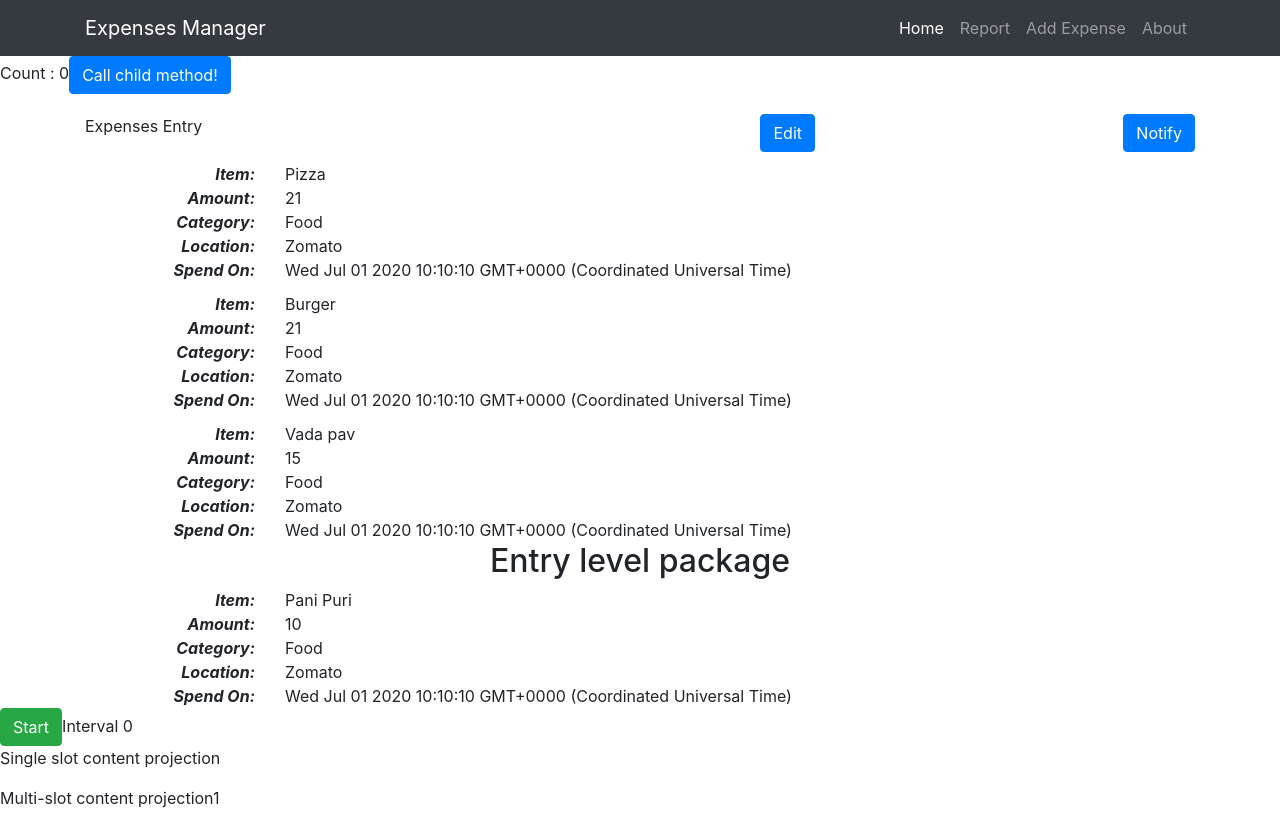
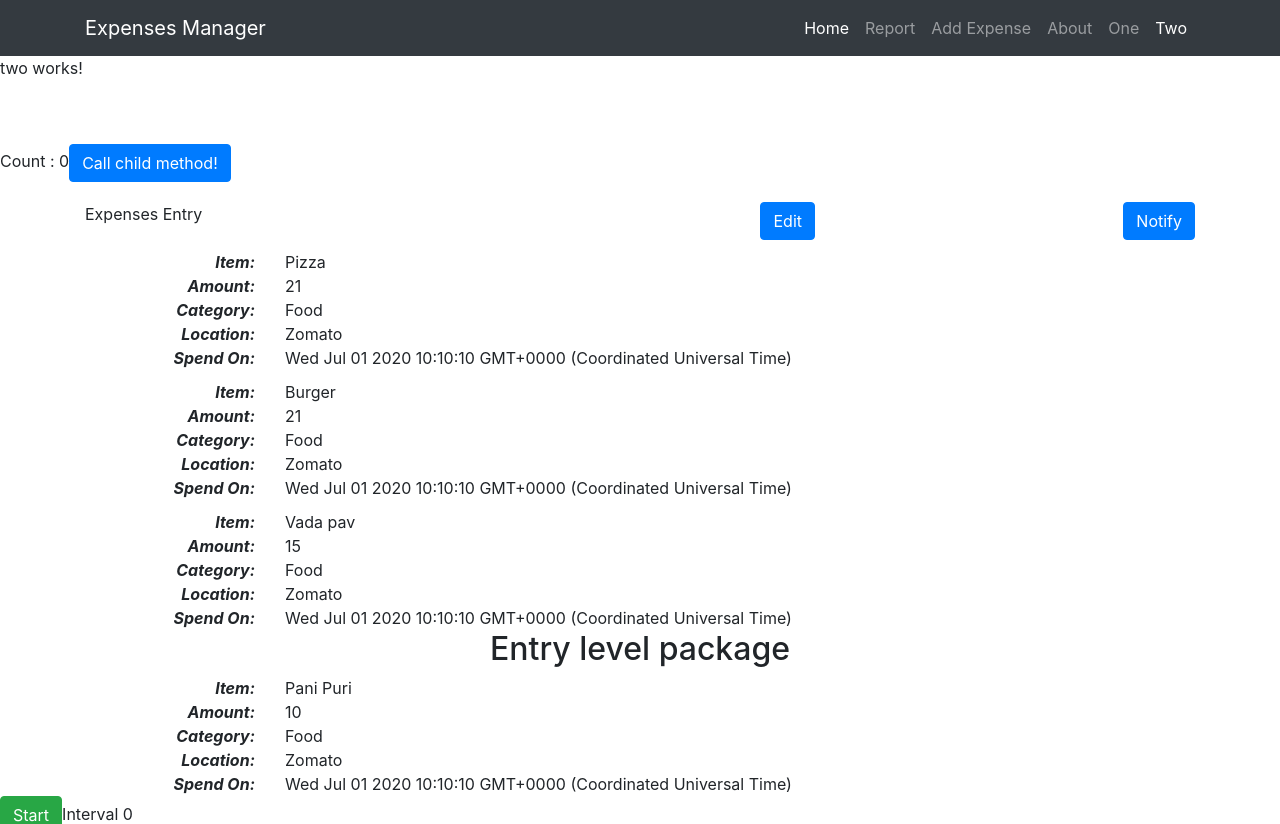
Before and after one commit to girishsalaskar/expenses-manager, an Angular app: page /two in a window 1280 px wide. Shown: the top 824 px of the page. Built offline with nearby package versions, Linux system fonts and the light colour scheme.

Commit message:
Routing example added

```diff
--- a/src/app/app.component.html
+++ b/src/app/app.component.html
@@ -24,10 +24,18 @@
             <li class="nav-item">
                <a class="nav-link" href="#">About</a>
             </li>
+            <li class="nav-item">
+               <a class="nav-link" routerLink="one" routerLinkActive="active">One</a>
+            </li>
+            <li class="nav-item">
+               <a class="nav-link" routerLink="two" routerLinkActive="active">Two</a>
+            </li>
          </ul>
       </div>
    </div>
 </nav>
+<router-outlet></router-outlet>
+<br/><br/>
 <span>Count : {{clickedCount}}</span>
 <button class="btn btn-primary" (click)="cmpExpenseEntry.alertMessage('From parent');">Call child method!</button>
 <app-expense-entry [rootParam]="expenseEntry" (notify)="notifyListener($event);" [entryParam]="entryPack" #cmpExpenseEntry>
--- a/src/app/app.module.ts
+++ b/src/app/app.module.ts
@@ -1,20 +1,31 @@
 import { BrowserModule } from '@angular/platform-browser';
 import {FormsModule, ReactiveFormsModule} from '@angular/forms';
 import { NgModule } from '@angular/core';
+import { RouterModule, Routes } from '@angular/router';
 
 import { AppComponent } from './app.component';
 import { ExpenseEntryComponent } from './expense-entry/expense-entry.component';
 import { TestingChildComponent } from './testing-child/testing-child.component';
 import { SampleProfileFormComponent } from './sample-profile-form/sample-profile-form.component';
+import { OneComponent } from './one/one.component';
+import { TwoComponent } from './two/two.component';
+
+const routs: Routes = [
+  { path:'one',component:OneComponent},
+  { path:'two',component:TwoComponent}
+]
 
 @NgModule({
   declarations: [
     AppComponent,
     ExpenseEntryComponent,
     TestingChildComponent,
-    SampleProfileFormComponent
+    SampleProfileFormComponent,
+    OneComponent,
+    TwoComponent
   ],
   imports: [
+    RouterModule.forRoot(routs),
     BrowserModule,
     FormsModule,
     ReactiveFormsModule
--- /dev/null
+++ b/src/app/one/one.component.html
@@ -0,0 +1 @@
+<p>one works!</p>
--- /dev/null
+++ b/src/app/one/one.component.ts
@@ -0,0 +1,15 @@
+import { Component, OnInit } from '@angular/core';
+
+@Component({
+  selector: 'app-one',
+  templateUrl: './one.component.html',
+  styleUrls: ['./one.component.css']
+})
+export class OneComponent implements OnInit {
+
+  constructor() { }
+
+  ngOnInit() {
+  }
+
+}
--- /dev/null
+++ b/src/app/two/two.component.html
@@ -0,0 +1 @@
+<p>two works!</p>
--- /dev/null
+++ b/src/app/two/two.component.ts
@@ -0,0 +1,15 @@
+import { Component, OnInit } from '@angular/core';
+
+@Component({
+  selector: 'app-two',
+  templateUrl: './two.component.html',
+  styleUrls: ['./two.component.css']
+})
+export class TwoComponent implements OnInit {
+
+  constructor() { }
+
+  ngOnInit() {
+  }
+
+}
```
Also changed, not shown: src/app/one/one.component.css (added), src/app/two/two.component.css (added), 2 other files (tests, documents, lock files or other folders).
